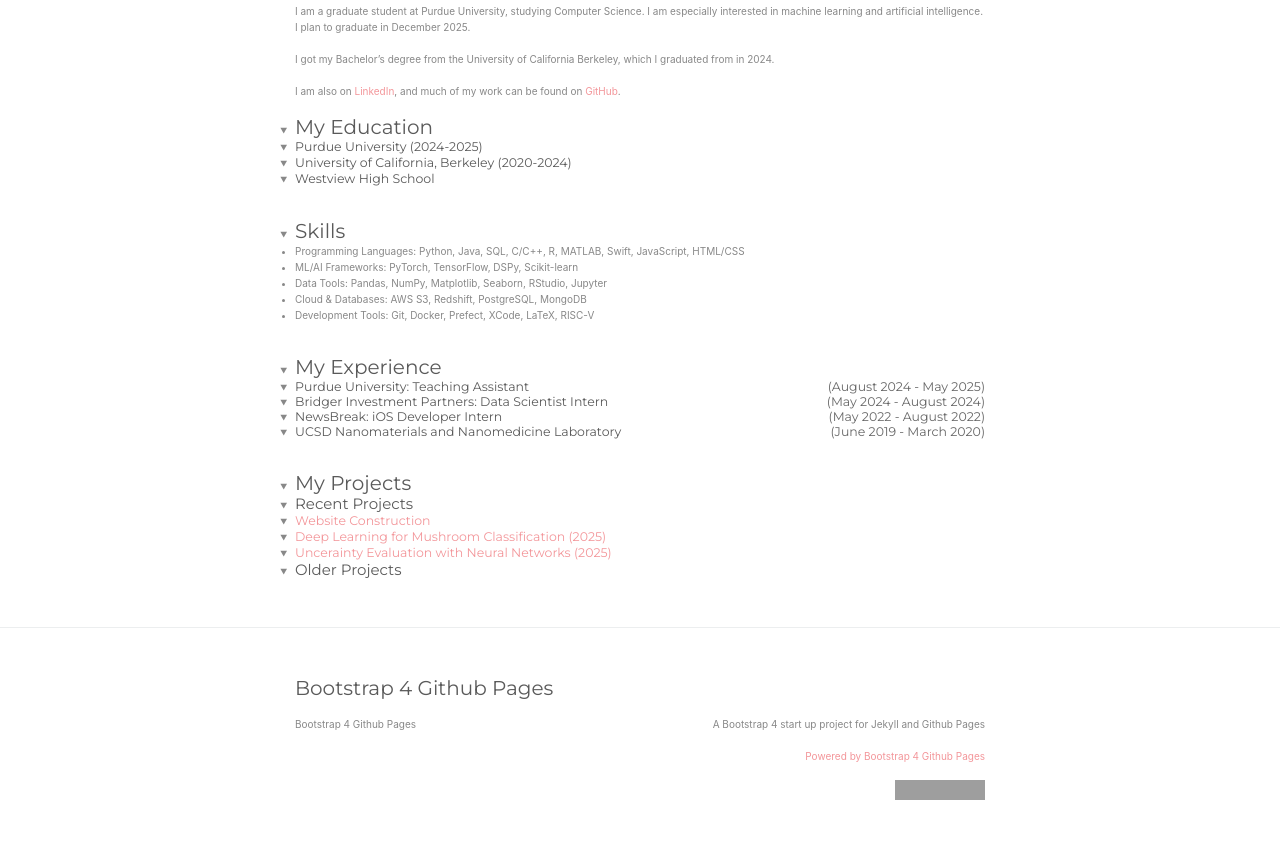
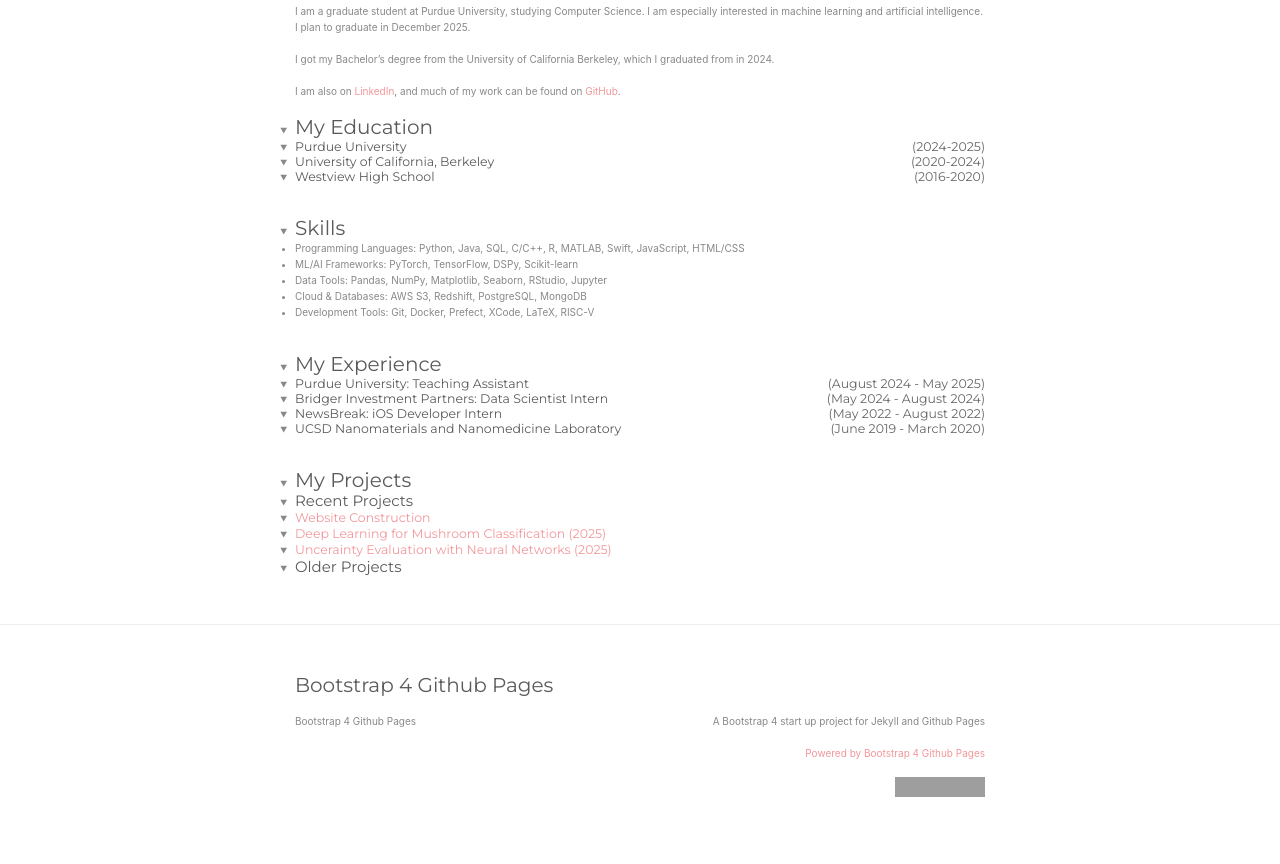
Before and after one commit to DerrickhSun/DerrickhSun.github.io, a Jekyll site: the page built from index.md, in a window 1280 px wide. Shown: the part 406-1270 px from the top of the page. Built offline with Jekyll 4.4.1, drawn with Linux system fonts in a browser that asks for light colours; some of the changed lines change nothing that is shown; grey boxes are pictures that could not be loaded.

Commit message:
education date formatting

```diff
--- a/index.md
+++ b/index.md
@@ -42,6 +42,15 @@
     margin: 0;
   }
 
+  /* Special styling for education h4 elements to align dates to the right */
+  .education-section h4 {
+    display: flex !important;
+    justify-content: space-between;
+    align-items: center;
+    width: 100%;
+    margin: 0;
+  }
+
   /* Ensure summary elements work properly with the flexbox layout */
   .experience-section summary {
     cursor: pointer;
@@ -56,6 +65,22 @@
 
   /* Style for the date part */
   .experience-section h4 .job-date {
+    display: inline-block;
+    text-align: right;
+    color: #666;
+    font-weight: normal;
+    margin-left: 25px;
+    float: right;
+  }
+
+  /* Style for the education title part */
+  .education-section h4 .job-title {
+    display: inline-block;
+    text-align: left;
+  }
+
+  /* Style for the education date part */
+  .education-section h4 .job-date {
     display: inline-block;
     text-align: right;
     color: #666;
@@ -133,7 +158,7 @@
 
   <details>
     <summary>
-      <h4>Purdue University (2024-2025)</h4>
+      <h4><span class="job-title">Purdue University</span><span class="job-date">(2024-2025)</span></h4>
     </summary>
     <div style="text-align: justify">
     I am a Master's student at Purdue University studying Computer Science. I plan to graduate in December 2025. At Purdue, I have focused mainly on studying AI and machine learning, with a lesser emphasis on computer security, distributed systems, and compilers.</div>
@@ -141,7 +166,7 @@
 
   <details>
     <summary>
-      <h4>University of California, Berkeley (2020-2024)</h4>
+      <h4><span class="job-title">University of California, Berkeley</span><span class="job-date">(2020-2024)</span></h4>
     </summary>
     <div style="text-align: justify">
     I earned my Bachelor's degree from the University of California, Berkeley, where I did a double major in Computer Science and Applied Math. As a Computer Science major, I focused on machine learning, AI, and algorithms. I also participated in in-context model research.<br><br>As a Applied Math major, I also studied statistics and data science.
@@ -150,7 +175,7 @@
 
   <details>
     <summary>
-      <h4>Westview High School</h4>
+      <h4><span class="job-title">Westview High School</span><span class="job-date">(2016-2020)</span></h4>
     </summary>
     <div style="text-align: justify">
     I attended Westview High School.
```
